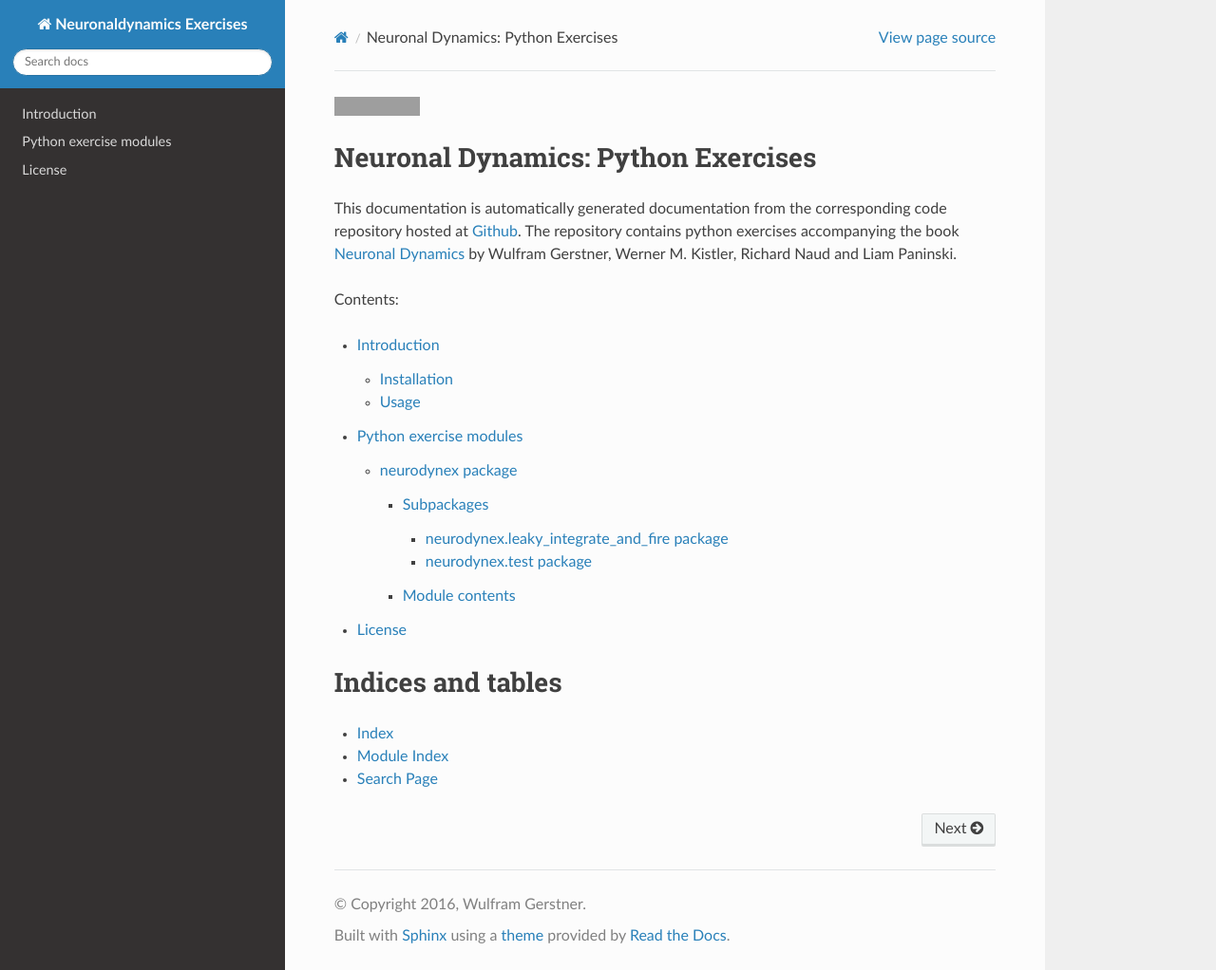
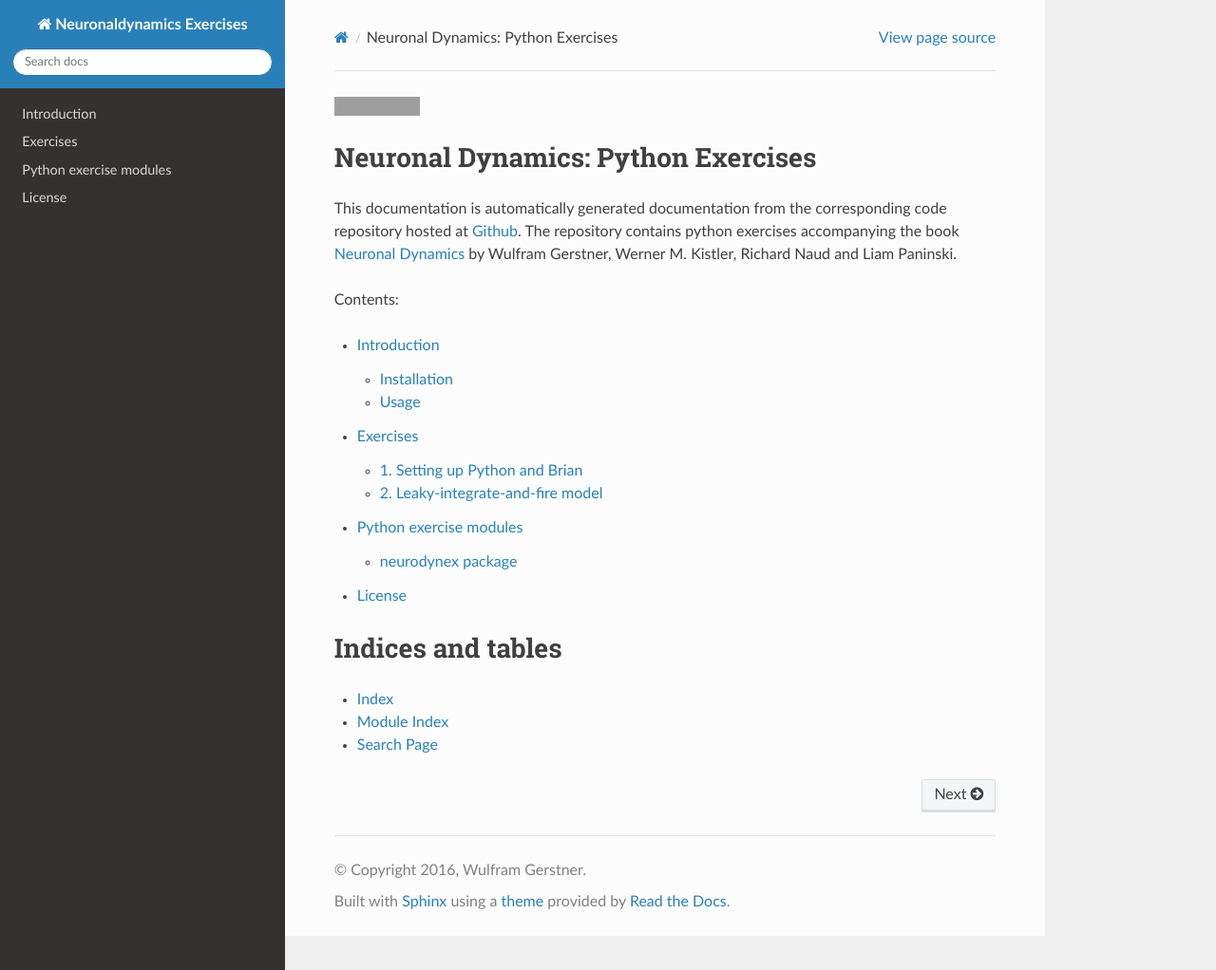
Before and after one commit to EPFL-LCN/neuronaldynamics-exercises, a Sphinx documentation site: the page built from doc/index.rst, in a window 1280 px wide and 1022 px high. Shown: the whole window at 95% size. Built offline with Sphinx 7.4.7 and the Read the Docs theme 2.0.0, drawn with Linux system fonts in a browser that asks for light colours; the version number could not be read and is left out; grey boxes are pictures that could not be loaded.

Commit message:
first exercises in doc

```diff
--- /dev/null
+++ b/doc/exercises/index.rst
@@ -0,0 +1,9 @@
+Exercises
+=========
+
+.. toctree::
+    :maxdepth: 1
+    :numbered:
+
+    setup
+    leaky-integrate-and-fire
--- /dev/null
+++ b/doc/exercises/setup.rst
@@ -0,0 +1,2 @@
+Setting up Python and Brian
+===========================
--- a/doc/index.rst
+++ b/doc/index.rst
@@ -11,9 +11,10 @@ Gerstner, Werner M. Kistler, Richard Naud and Liam Paninski.
 Contents:
 
 .. toctree::
-    :maxdepth: 4
+    :maxdepth: 2
 
     intro
+    exercises/index
     contents
     licence
 
```
Also changed, not shown: doc/exercises/leaky-integrate-and-fire.rst (added, +55 -0 lines).
